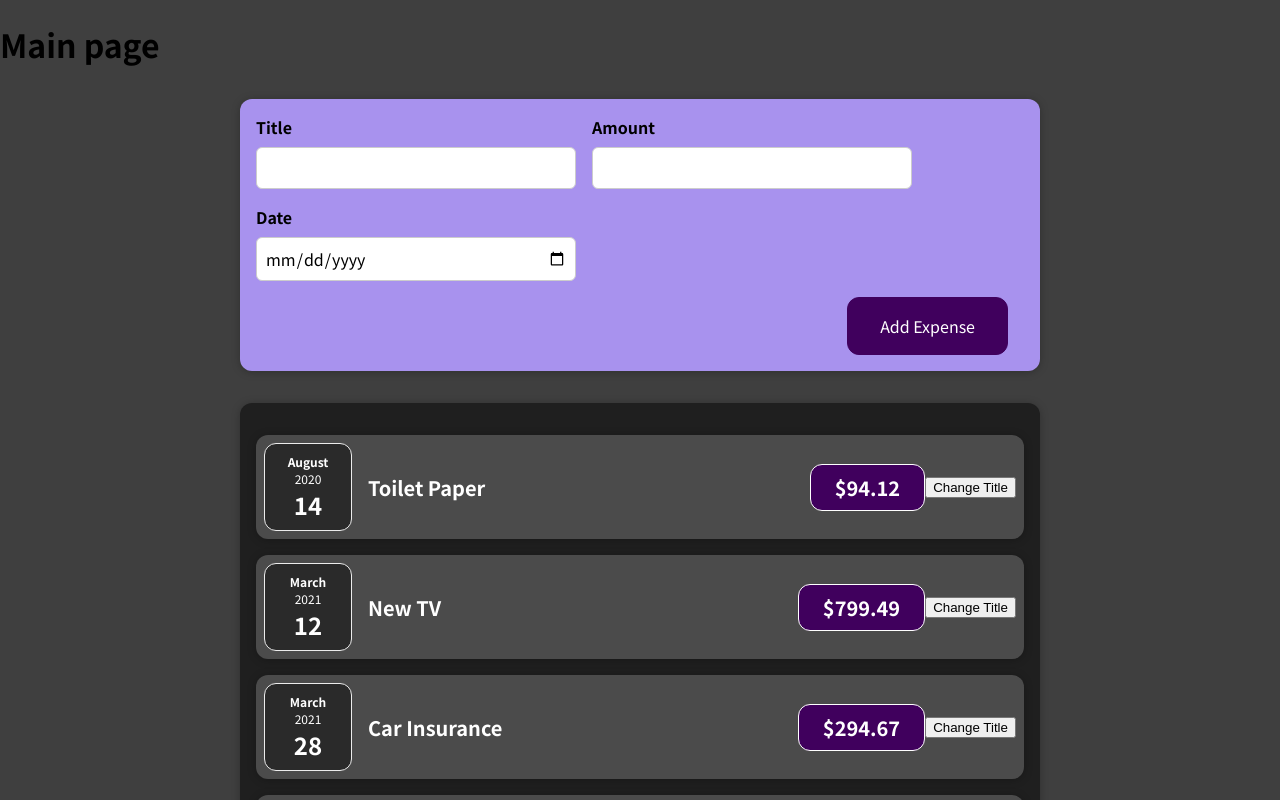
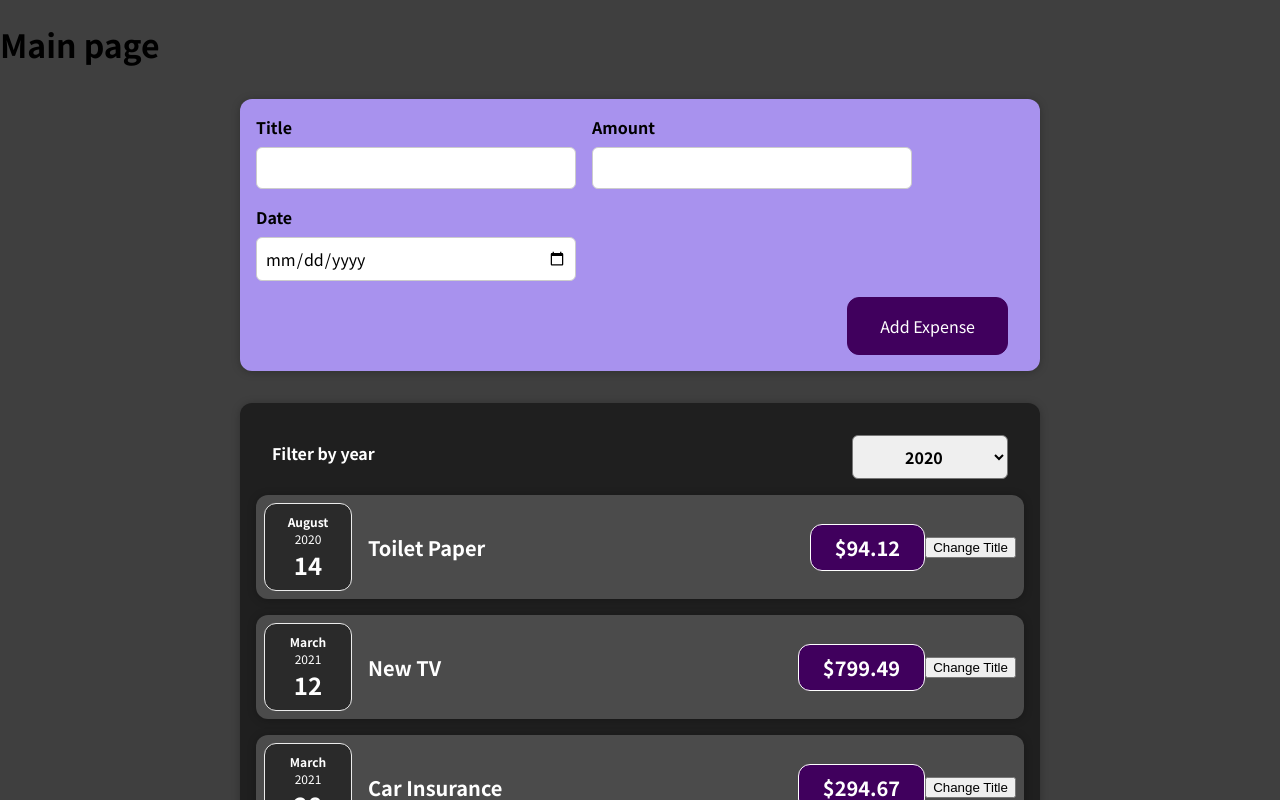
Before and after one commit to PavelZhandin/React_Course, a React (Create React App) app: page / in a window 1280 px wide. Shown: the top 800 px of the page. Built offline with nearby package versions, Linux system fonts and the light colour scheme; the HTML template or start-up script is replaced by a standard one.

Commit message:
filter handling

```diff
--- a/src/App.js
+++ b/src/App.js
@@ -26,11 +26,15 @@
     },
   ];
 
+	const addExpenseHandler = expense =>{
+		console.log('In App.js');
+		console.log(expense);
+	}
 
 	return (
     <div>
         <h1>Main page</h1>
-				<NewExpense/>
+				<NewExpense onAddExpense = { addExpenseHandler }/>
 				<ExpensesList expenses={ expenses }/>
     </div>
   );
--- /dev/null
+++ b/src/components/Expenses/ExpenseFilter.css
@@ -0,0 +1,24 @@
+.expenses-filter {
+  color: white;
+  padding: 0 1rem;
+}
+
+.expenses-filter__control {
+  display: flex;
+  width: 100%;
+  align-items: center;
+  justify-content: space-between;
+  margin: 1rem 0;
+}
+
+.expenses-filter label {
+  font-weight: bold;
+  margin-bottom: 0.5rem;
+}
+
+.expenses-filter select {
+  font: inherit;
+  padding: 0.5rem 3rem;
+  font-weight: bold;
+  border-radius: 6px;
+}
--- /dev/null
+++ b/src/components/Expenses/ExpenseFilter.js
@@ -0,0 +1,29 @@
+import  React, { useState } from 'react';
+
+import "./ExpenseFilter.css"
+
+const ExpenseFilter = (props)=>{
+
+	const { onChangeFilter } = props;
+
+	const dropdownChangeHandler = (event)=>{
+		onChangeFilter(event.target.value);
+	}
+	return (
+		<div className='expenses-filter'>
+			<div className='expenses-filter__control'>
+				<label>Filter by year</label>
+					<select value = { props.selected } onChange = {dropdownChangeHandler}>
+						<option value='2022'>2022</option>
+						<option value='2021'>2021</option>
+						<option value='2020'>2020</option>
+						<option value='2019'>2019</option>
+					</select>
+
+			</div>
+		</div>
+	)
+
+}
+
+export default ExpenseFilter;
--- a/src/components/Expenses/ExpenseItem.js
+++ b/src/components/Expenses/ExpenseItem.js
@@ -5,7 +5,6 @@
 
 function ExpenseItem(props){
 	const [title, setTitle] = useState(props.title);
-
 
 	const clickHandler = ()=>{
 		setTitle('Updated!');
--- a/src/components/Expenses/ExpensesList.js
+++ b/src/components/Expenses/ExpensesList.js
@@ -1,16 +1,27 @@
 import ExpenseItem from "./ExpenseItem";
 import './ExpensesList.css';
 import Card from "../UI/Card";
+import ExpenseFilter from "./ExpenseFilter"
+import React,  {useState} from 'react';
 
 function ExpensesList(props){
-	const {expenses} = props
+	const { expenses } = props
+	const [filteredYear, setFilteredYear] = useState('2020');
+	const filterChangeHandler = selectedYear => {
+		console.log('ExpensesList.js')
+		setFilteredYear(selectedYear);
+	}
+
 	return (
+		<div>
 		<Card className="expensesList">
-			<ExpenseItem title = {expenses[0].title} amount={expenses[0].amount} date={expenses[0].date}/>
+			<ExpenseFilter selected = {filteredYear} onChangeFilter = { filterChangeHandler } />
+			<ExpenseItem title ={expenses[0].title} amount={expenses[0].amount} date={expenses[0].date}/>
 			<ExpenseItem title ={expenses[1].title} amount={expenses[1].amount} date={expenses[1].date}/>
 			<ExpenseItem title ={expenses[2].title} amount={expenses[2].amount} date={expenses[2].date}/>
 			<ExpenseItem title ={expenses[3].title} amount={expenses[3].amount} date={expenses[3].date}/>
 		</Card>
+		</div>
 	)
 }
 
--- a/src/components/NewExpense/ExpenseForm.js
+++ b/src/components/NewExpense/ExpenseForm.js
@@ -2,43 +2,21 @@
 
 import './ExpenseForm.css'
 
-
-const ExpenseForm = ()=>{
+const ExpenseForm = (props)=>{
 	const [ enteredTitle, setEnteredTitle ] =	useState('');
 	const [ enteredAmount, setEnteredAmount ] = useState('');
 	const [ enteredDate, setEnteredDate ] = useState('');
-	// const [userInput, setUserInput] = useState({
-	// 	enteredTitle: '',
-	// 	enteredAmount : '',
-	// 	enteredDate: ''
-	// });
 
 	const titleChangeHandler = (event)=>{
-
 		setEnteredTitle(event.target.value);
-		// setUserInput({
-		// 	...userInput,
-		// 	enteredTitle: event.target.value
-		// });
-		// setUserInput((prevState)=>{
-		// 	return {...prevState, enteredTitle: event.title.value}
-		// })
 	};
 
 	const amountChangeHandler = (event)=>{
 		setEnteredAmount(event.target.value)
-		// setUserInput({
-		// 	...userInput,
-		// 	enteredAmount: event.target.value
-		// });
 	}
 
 	const dateChangeHandler = (event)=>{
 		setEnteredDate(event.target.value)
-		// setUserInput({
-		// 	...userInput,
-		// 	enteredDate: event.target.value
-		// });
 	}
 
 	const submitHandler = (event)=>{
@@ -50,7 +28,7 @@
 			date: new Date(enteredDate)
 		}
 
-		console.log(expenseData);
+		props.onSaveExpenseData(expenseData);
 		setEnteredTitle('');
 		setEnteredAmount('');
 		setEnteredDate('');
--- a/src/components/NewExpense/NewExpense.js
+++ b/src/components/NewExpense/NewExpense.js
@@ -3,15 +3,20 @@
 import ExpenseForm from './ExpenseForm';
 import './NewExpense.css';
 
-
-
-const  NewExpense = ()=>{
+const  NewExpense = (props)=>{
+	const saveExpenseDataHandler = (enteredExpenseData)=>{
+		const expenseData = {
+			...enteredExpenseData,
+			id: Math.random().toString()
+		}
+		props.onAddExpense(expenseData);
+	}
 
 	return (
 		<div className='new-expense'>
-			<ExpenseForm/>
+			<ExpenseForm onSaveExpenseData = {saveExpenseDataHandler}/>
 		</div>
-	)
-}
+	);
+};
 
 export default NewExpense;
```
